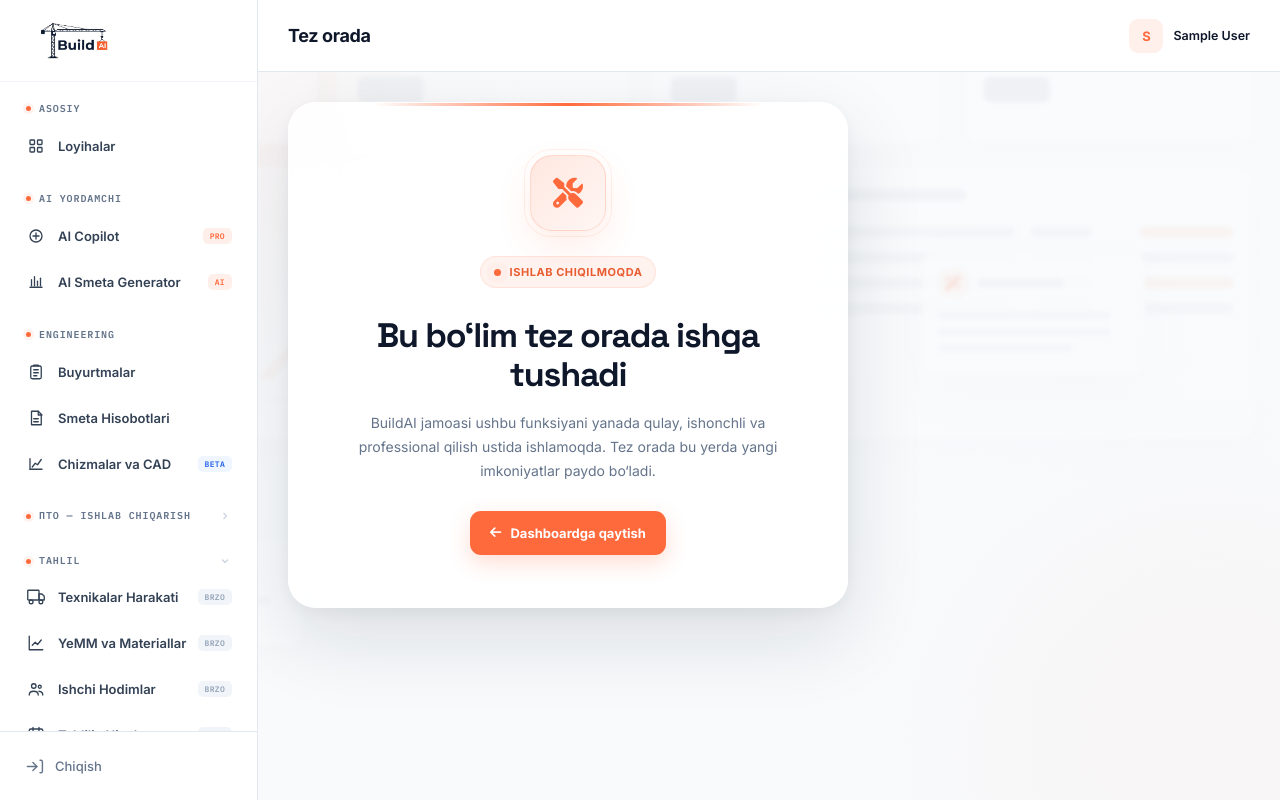
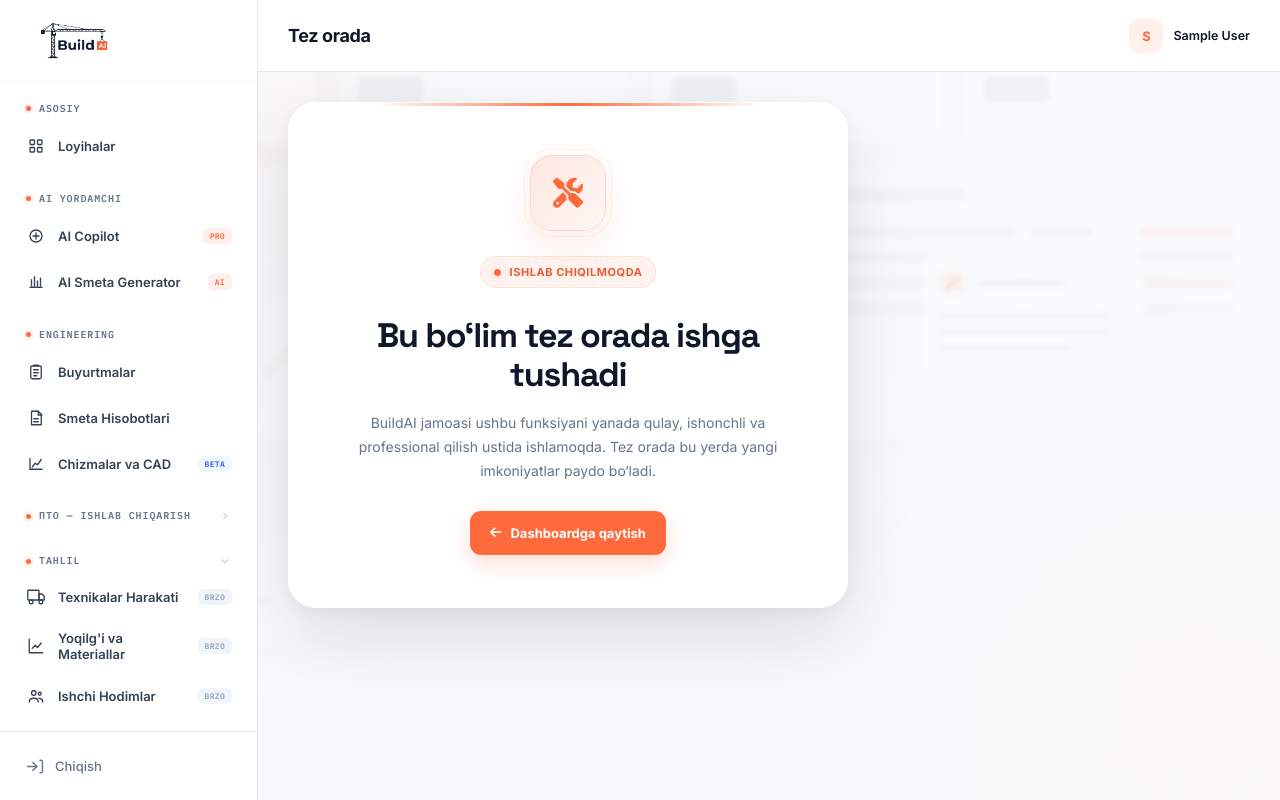
Before and after one commit to AcoderM-tech/BuildAI, a Django app: page /shnq/ in a window 1280 px wide, after a click on "TAHLIL". Run offline with Django 4.2, Linux system fonts and the light colour scheme; the visitor is signed in with stand-in values (Sample User, id 1).

Commit message:
Update link text from 'YeMM va Materiallar' to 'Yoqilg'i va Materiallar'

```diff
--- a/templates/base.html
+++ b/templates/base.html
@@ -1262,7 +1262,7 @@
                     <span class="nav-icon">
                         <svg viewBox="0 0 24 24"><path d="M3 3v18h18M7 15l4-4 3 3 5-6"/></svg>
                     </span>
-                    <span>YeMM va Materiallar</span>
+                    <span>Yoqilg'i va Materiallar</span>
                     <span class="nav-badge" style="background:#F1F5F9;color:#94A3B8;">BRZO</span>
                 </a>
 
```
